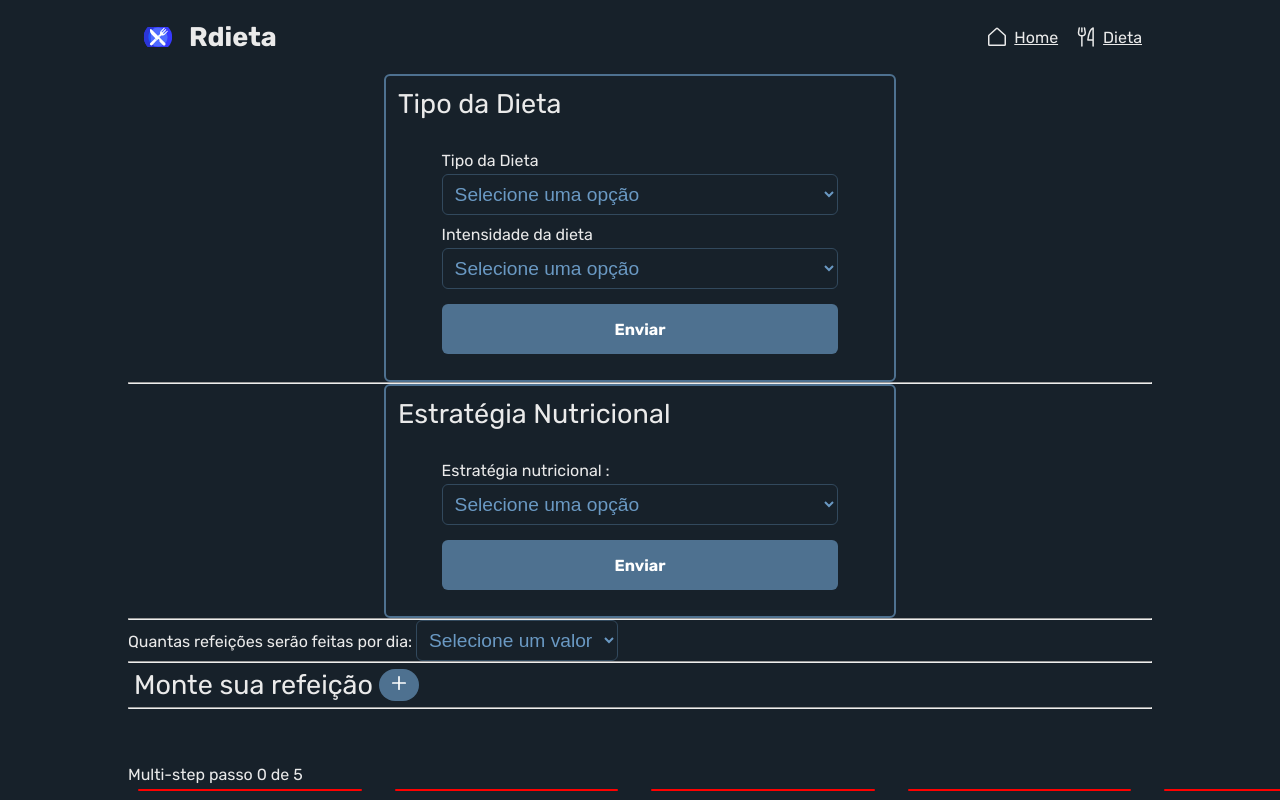
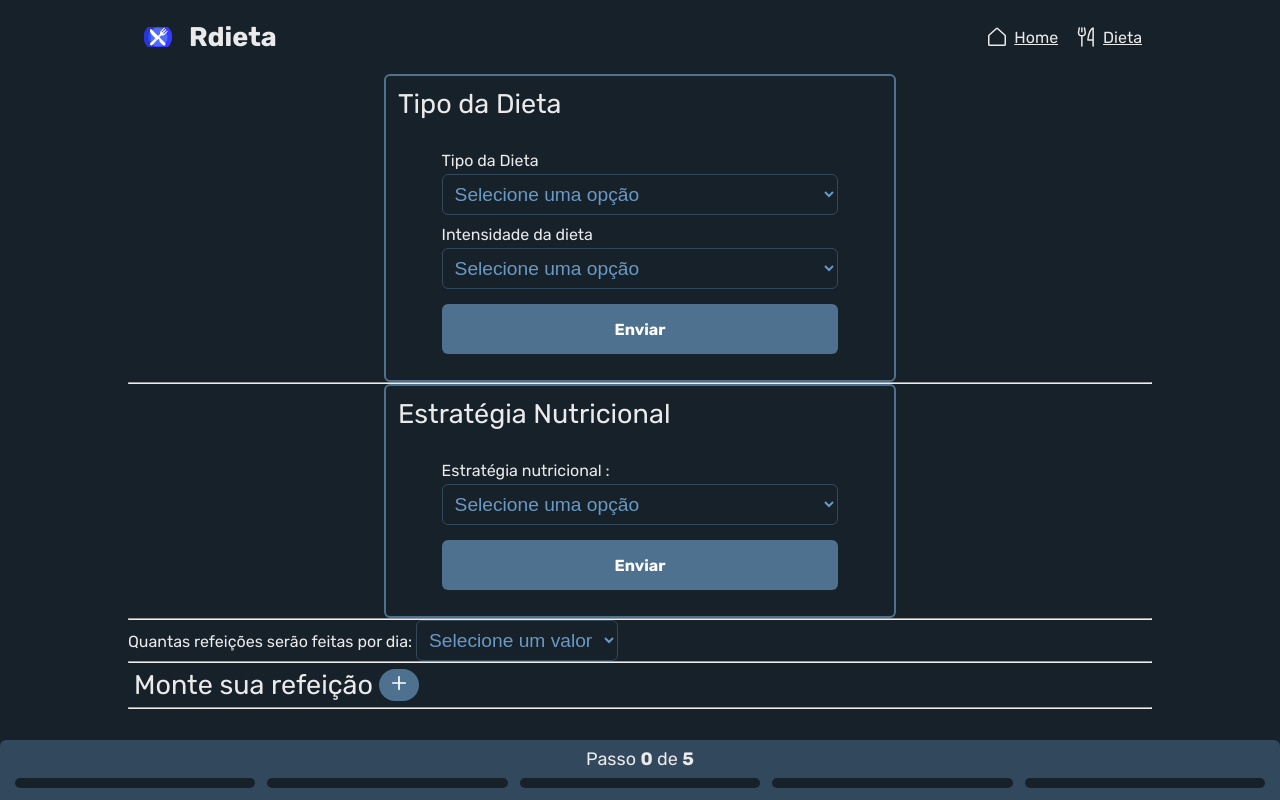
Before and after one commit to RenanArantes/rdieta, a Next.js app: page /diet in a window 1280 px wide. Built offline with nearby package versions, Linux system fonts and the light colour scheme.

Commit message:
chore: MultiStep styling

```diff
--- a/components/BottomMultiStep.tsx
+++ /dev/null
@@ -1,45 +0,0 @@
-interface BottomMultiStepProps {
-  step: number
-  currentStep: number
-}
-
-export function BottomMultiStep({ step, currentStep }: BottomMultiStepProps) {
-  return (
-    <div
-      style={{
-        position: 'fixed',
-        bottom: 0,
-        width: '100%',
-        height: 35,
-      }}
-    >
-      <span>
-        Multi-step passo {currentStep} de {step}
-      </span>
-      <div
-        style={{
-          display: 'grid',
-          gridTemplateColumns: 'repeat(' + step + ', 1fr)',
-          gap: '3px',
-          marginTop: '5px',
-        }}
-      >
-        {Array.from({ length: step }, (_, i) => i + 1).map((step) => {
-          return (
-            <div
-              key={step}
-              style={{
-                height: '1.5px',
-                borderRadius: '1px',
-                backgroundColor:
-                  currentStep && currentStep >= step ? 'blue' : 'red',
-                marginRight: 20,
-                marginLeft: 10,
-              }}
-            />
-          )
-        })}
-      </div>
-    </div>
-  )
-}
--- /dev/null
+++ b/components/BottomMultiStep/index.tsx
@@ -0,0 +1,26 @@
+import { Subtitle } from '../Subtitle'
+import { Label, MultiStepContainer, Step, Steps } from './styles'
+
+interface BottomMultiStepProps {
+  step: number
+  currentStep: number
+}
+
+export function BottomMultiStep({ step, currentStep }: BottomMultiStepProps) {
+  const displayStep = currentStep >= step ? 'none' : 'block'
+
+  return (
+    <MultiStepContainer style={{ display: displayStep }}>
+      <Label>
+        <Subtitle>
+          Passo <strong>{currentStep}</strong> de <strong>{step}</strong>
+        </Subtitle>
+        <Steps steps={step}>
+          {Array.from({ length: step }, (_, i) => i + 1).map((step) => {
+            return <Step key={step} active={currentStep >= step} />
+          })}
+        </Steps>
+      </Label>
+    </MultiStepContainer>
+  )
+}
--- /dev/null
+++ b/components/BottomMultiStep/styles.ts
@@ -0,0 +1,48 @@
+import styled from 'styled-components'
+
+export const MultiStepContainer = styled.div`
+  position: fixed;
+  bottom: 0;
+  right: 0;
+
+  border-radius: 6px 6px 0 0;
+  width: 100%;
+  height: 60px;
+
+  background: ${(props) => props.theme.blueColors[700]};
+`
+export const Label = styled.div`
+  color: ${(props) => props.theme.fonts.default};
+
+  text-align: center;
+
+  h2 {
+    margin: 5px 0;
+  }
+`
+interface StepsProps {
+  steps: number
+}
+
+export const Steps = styled.div<StepsProps>`
+  display: grid;
+  grid-template-columns: repeat(${(props) => props.steps}, 1fr);
+  gap: 12px;
+
+  margin: 5px 15px;
+`
+interface StepProps {
+  active: boolean
+}
+
+export const Step = styled.div<StepProps>`
+  height: 10px;
+  border-radius: 999px;
+  background-color: ${(props) =>
+    props.active ? props.theme.blueColors[300] : props.theme.blueColors[900]};
+
+  &:hover {
+    background-color: ${(props) =>
+      props.active ? props.theme.blueColors[200] : props.theme.blueColors[900]};
+  }
+`
--- a/pages/diet.tsx
+++ b/pages/diet.tsx
@@ -67,7 +67,7 @@ export default function Diet({ foods, categories }: DietProps) {
   }, [meals])
 
   return (
-    <div>
+    <div style={{ display: 'flex', flexDirection: 'column' }}>
       <div>
         {personData.totalCaloricSpending && (
           <h2>Gasto calórico Total: {personData.totalCaloricSpending}</h2>
```
